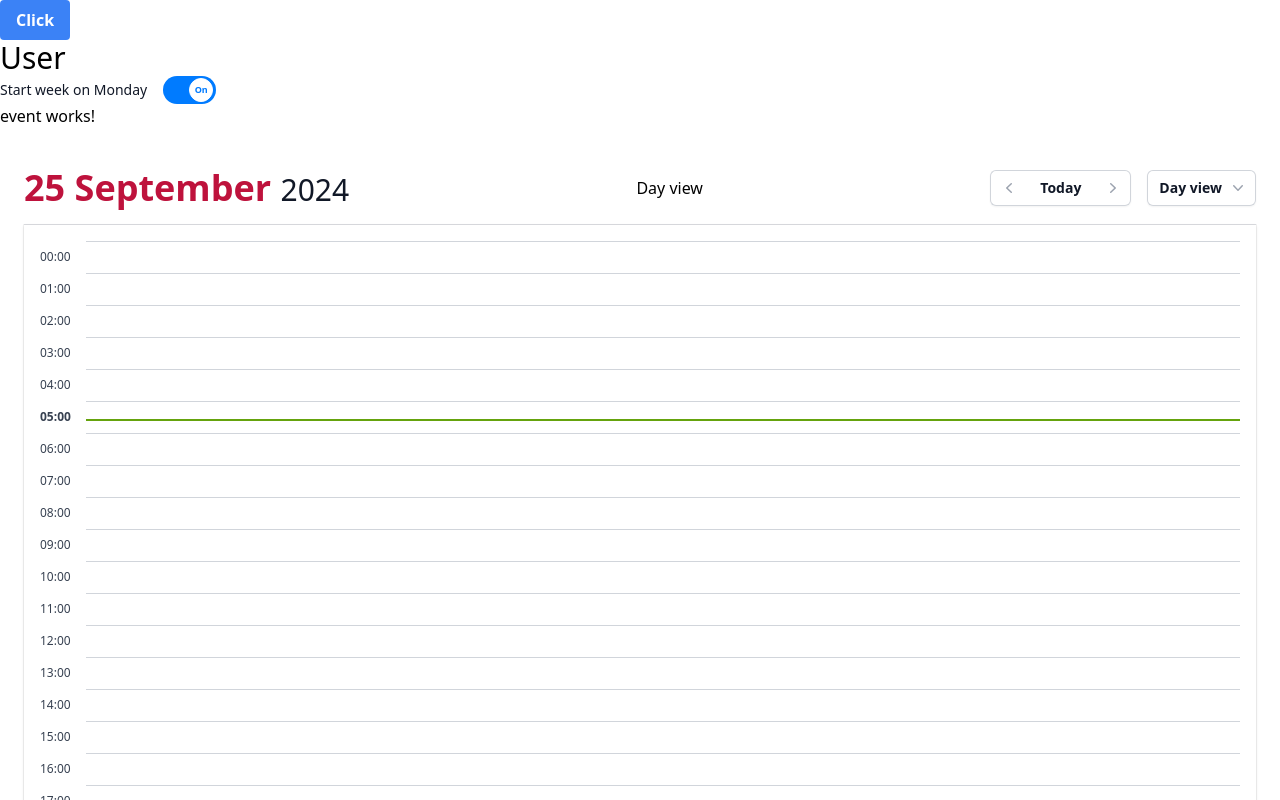
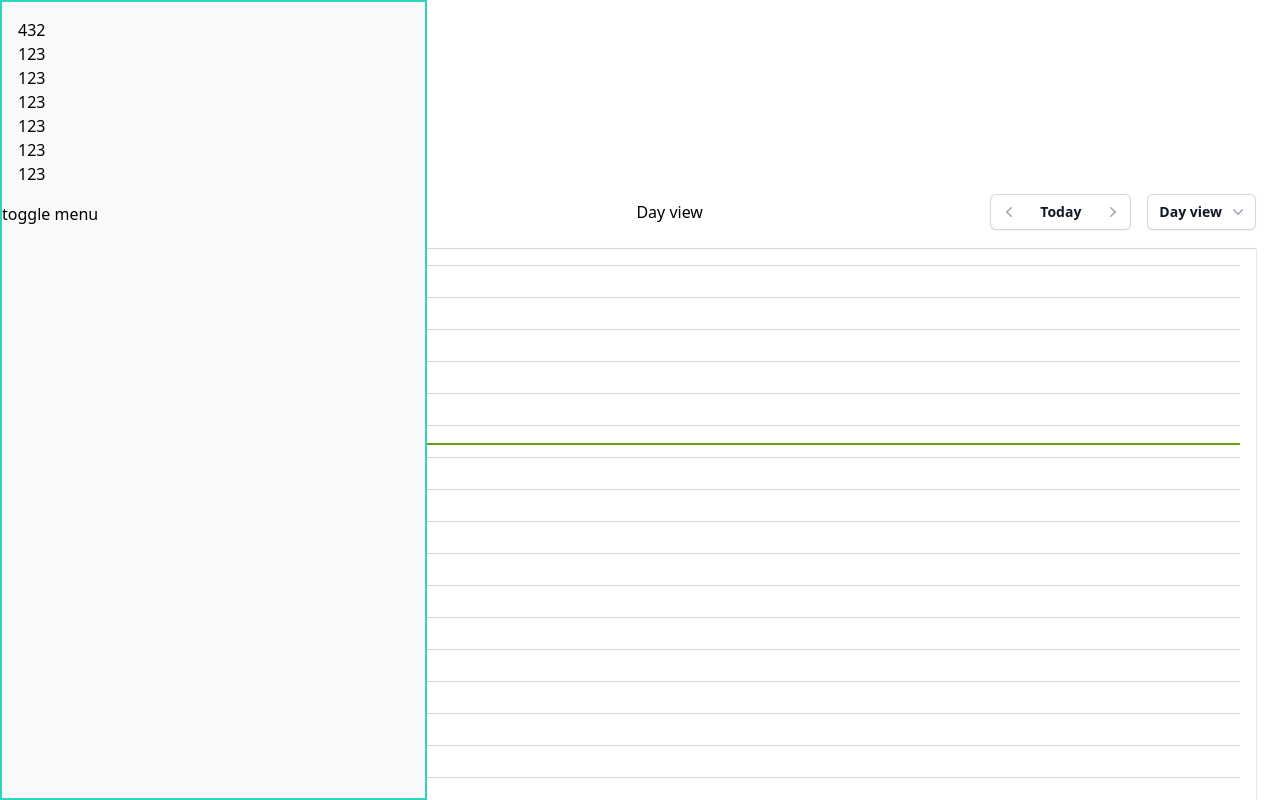
Before and after one commit to emPeeGee/sync-my-time, an Angular app: page / in a window 1280 px wide. Shown: the top 800 px of the page. Built offline with nearby package versions, Linux system fonts and the light colour scheme.

Commit message:
✨ feat: create very basic sidebar component

```diff
--- a/src/app/app.component.html
+++ b/src/app/app.component.html
@@ -1,4 +1,7 @@
-<smt-button text="Click" />
-<smt-user></smt-user>
-<smt-event></smt-event>
-<router-outlet />
+<div class="relative w-full h-full">
+  <smt-sidebar />
+  <smt-button text="Click" />
+  <smt-user></smt-user>
+  <smt-event></smt-event>
+  <router-outlet />
+</div>
--- a/src/app/app.component.ts
+++ b/src/app/app.component.ts
@@ -5,6 +5,7 @@ import { CalendarComponent } from './shared/components/calendar/calendar.compone
 import { SwitchComponent } from './shared/components/switch/switch.component';
 import { UserComponent } from './features/user/user.component';
 import { EventComponent } from './features/event/event/event.component';
+import { SidebarComponent } from './shared/components/sidebar/sidebar.component';
 
 @Component({
   selector: 'smt-root',
@@ -16,6 +17,7 @@ import { EventComponent } from './features/event/event/event.component';
     SwitchComponent,
     UserComponent,
     EventComponent,
+    SidebarComponent,
   ],
   templateUrl: './app.component.html',
   styleUrl: './app.component.css',
--- a/src/app/app.config.ts
+++ b/src/app/app.config.ts
@@ -2,7 +2,12 @@ import { ApplicationConfig, provideZoneChangeDetection } from '@angular/core';
 import { provideRouter } from '@angular/router';
 
 import { routes } from './app.routes';
+import { provideAnimationsAsync } from '@angular/platform-browser/animations/async';
 
 export const appConfig: ApplicationConfig = {
-  providers: [provideZoneChangeDetection({ eventCoalescing: true }), provideRouter(routes)],
+  providers: [
+    provideZoneChangeDetection({ eventCoalescing: true }),
+    provideRouter(routes),
+    provideAnimationsAsync(),
+  ],
 };
--- /dev/null
+++ b/src/app/shared/components/sidebar/sidebar.component.html
@@ -0,0 +1,24 @@
+<div class="">
+  <button (click)="toggleMenu()">
+    <span>toggle menu</span>
+  </button>
+  <div
+    class="fixed top-0 right-auto h-full w-4/12 border-teal-400 border-2 bg-gray-50 z-10"
+    [@slideInOut]="menuState">
+    <div class="p-4">
+      <h1>432</h1>
+
+      <ul>
+        <li>123</li>
+        <li>123</li>
+        <li>123</li>
+        <li>123</li>
+        <li>123</li>
+        <li>123</li>
+      </ul>
+    </div>
+    <button (click)="toggleMenu()" class="hamburger">
+      <span>toggle menu</span>
+    </button>
+  </div>
+</div>
--- /dev/null
+++ b/src/app/shared/components/sidebar/sidebar.component.ts
@@ -0,0 +1,35 @@
+import { animate, state, style, transition, trigger } from '@angular/animations';
+import { Component } from '@angular/core';
+
+@Component({
+  selector: 'smt-sidebar',
+  standalone: true,
+  imports: [],
+  templateUrl: './sidebar.component.html',
+  styleUrl: './sidebar.component.css',
+  animations: [
+    trigger('slideInOut', [
+      state(
+        'in',
+        style({
+          transform: 'translate3d(0,0,0)',
+        })
+      ),
+      state(
+        'out',
+        style({
+          transform: 'translate3d(-100%, 0, 0)',
+        })
+      ),
+      transition('in => out', animate('400ms ease-in-out')),
+      transition('out => in', animate('400ms ease-in-out')),
+    ]),
+  ],
+})
+export class SidebarComponent {
+  menuState = 'in';
+
+  toggleMenu() {
+    this.menuState = this.menuState === 'out' ? 'in' : 'out';
+  }
+}
```
Also changed, not shown: src/app/shared/components/sidebar/sidebar.component.css (added), 1 other file (tests, documents, lock files or other folders).
